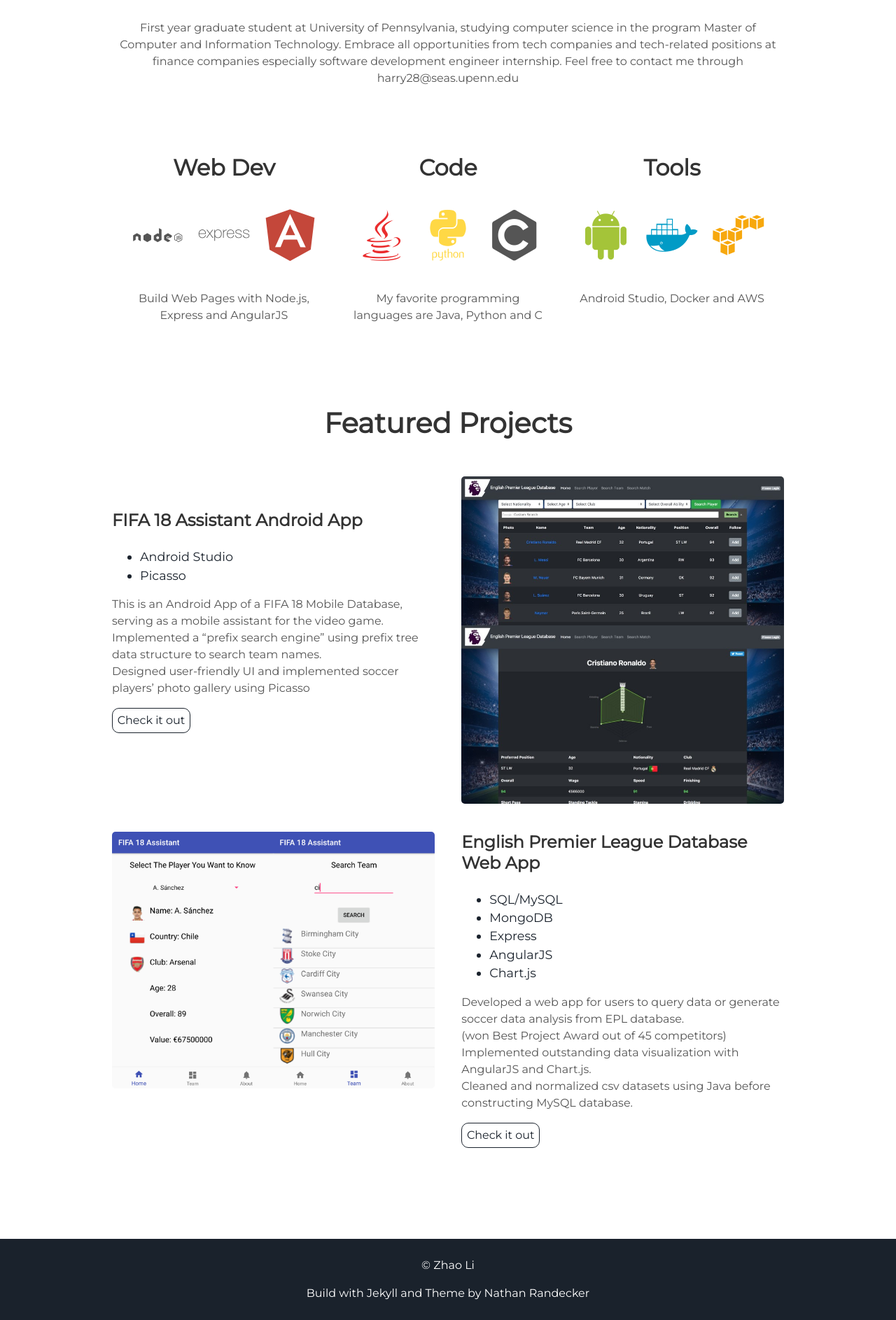
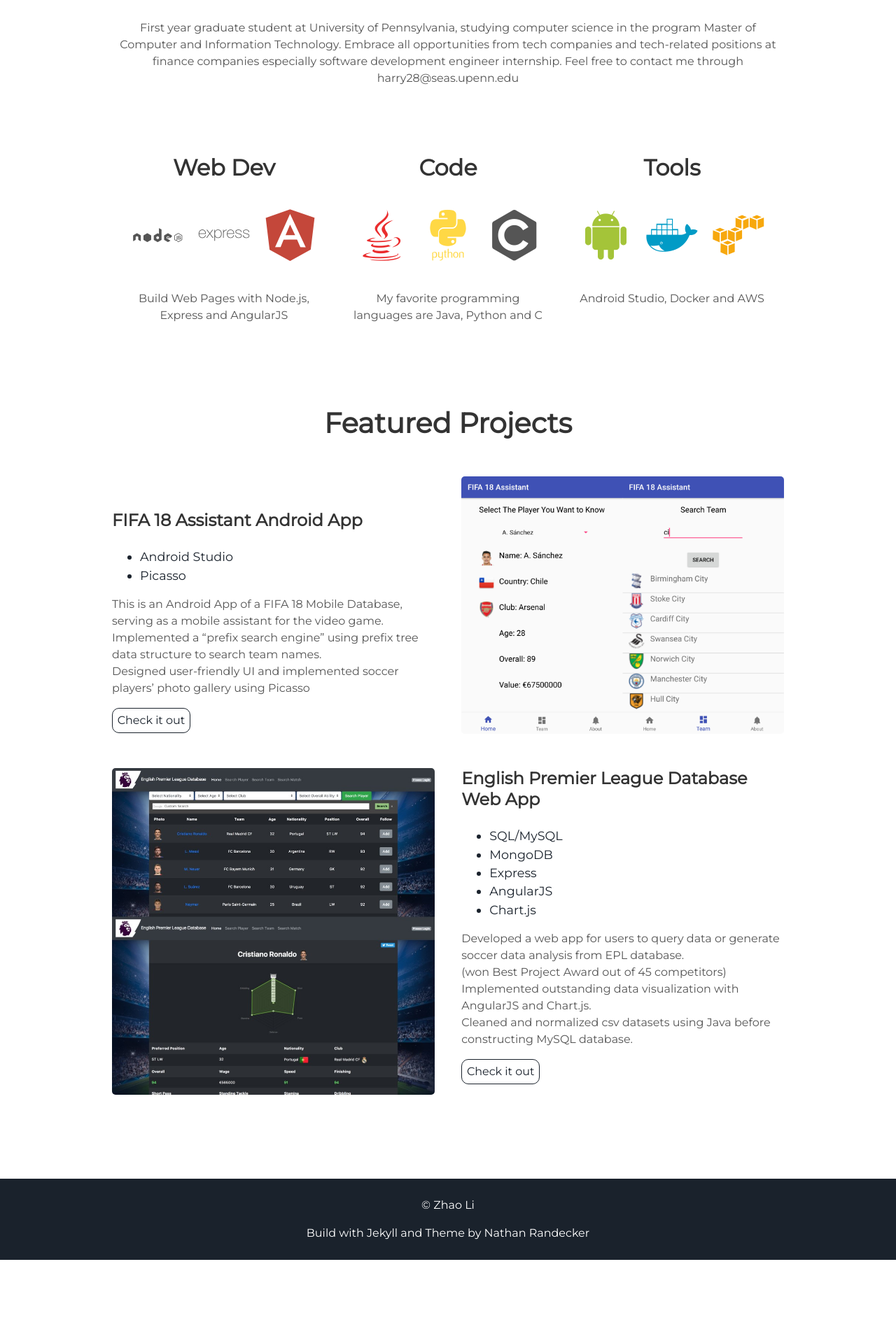
Before and after one commit to hl1028/hl1028.github.io, a Jekyll site: the page built from index.html, in a window 1280 px wide. Shown: the part 1029-2916 px from the top of the page at 70% size. Built offline with Jekyll 4.4.1, drawn with Linux system fonts in a browser that asks for light colours; after the commit the page ends 2830 px from its top, so only the background shows below that.

Commit message:
Update projects.html

```diff
--- a/_includes/projects.html
+++ b/_includes/projects.html
@@ -4,7 +4,7 @@
 
 <div class="user-projects">
   <div class="images-right">
-    <img alt="FIFA 18 assistant img" src="{{ "/assets/img/EPL.jpg" | prepend: site.baseurl }}" />
+    <img alt="FIFA 18 assistant img" src="{{ "/assets/img/FIFA18assist.jpg" | prepend: site.baseurl }}" />
   </div>
   <div class="contents">
     <h3> FIFA 18 Assistant Android App </h3>
@@ -19,7 +19,7 @@
 
 <div class="user-projects">
   <div class="images-left">
-    <img alt="EPL image" src="{{ "/assets/img/FIFA18assist.jpg" | prepend: site.baseurl }}" />
+    <img alt="EPL image" src="{{ "/assets/img/EPL.jpg" | prepend: site.baseurl }}" />
   </div>
   <div class="contents-right">
     <h3> English Premier League Database Web App </h3>
```
